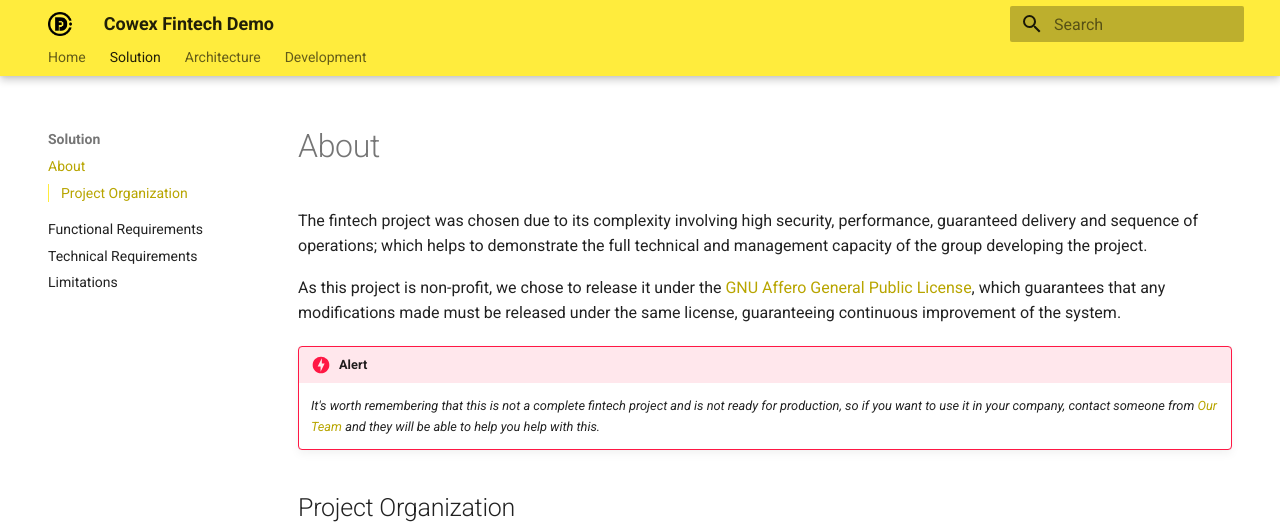
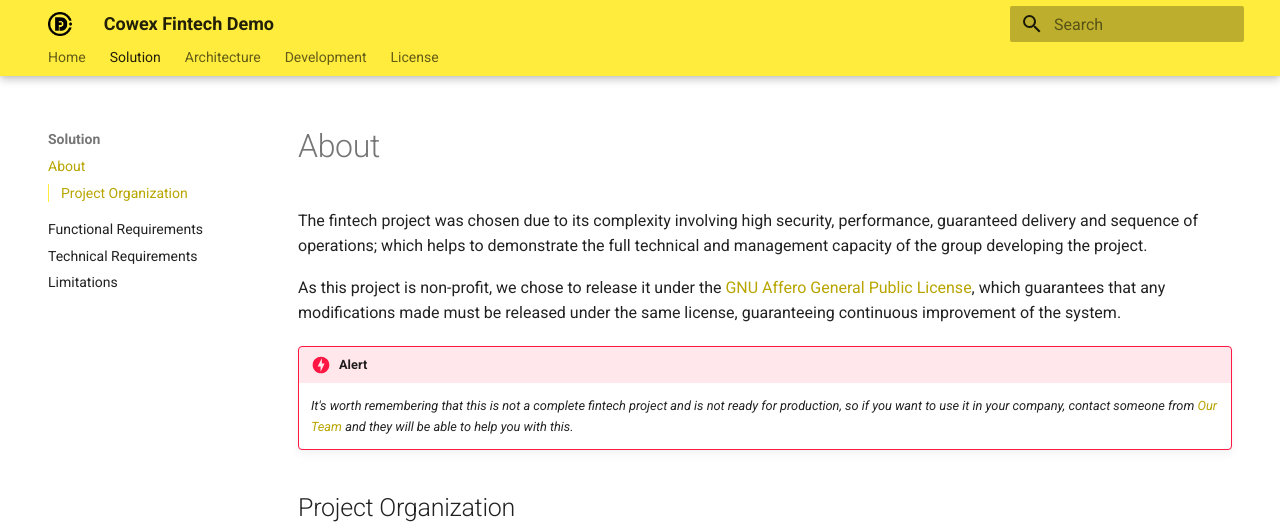
Before and after one commit to cowex-demo/codex-demo.github.io, an MkDocs documentation site: the page built from docs/solution/about.md, in a window 1280 px wide and 958 px high. Shown: the top 524 px of the window. Built offline with MkDocs 1.6.1 and Material for MkDocs 9.7.7, drawn with Linux system fonts in a browser that asks for light colours.

Commit message:
add license and finalize about

```diff
--- a/docs/solution/about.md
+++ b/docs/solution/about.md
@@ -4,7 +4,7 @@
 As this project is non-profit, we chose to release it under the [GNU Affero General Public License](../license.md), which guarantees that any modifications made must be released under the same license, guaranteeing continuous improvement of the system.
 
 !!! danger "Alert"
-    It's worth remembering that this is not a complete fintech project and is not ready for production, so if you want to use it in your company, contact someone from [Our Team](./dev/team.md) and they will be able to help you help with this.
+    It's worth remembering that this is not a complete fintech project and is not ready for production, so if you want to use it in your company, contact someone from [Our Team](../dev/team.md) and they will be able to help you with this.
 
 ## Project Organization
 
--- a/mkdocs.yml
+++ b/mkdocs.yml
@@ -80,3 +80,4 @@
     - Agile Method: ./dev/agile.md
     - Repositories: ./dev/repositories.md
     - Team: ./dev/team.md
+  - License: ./license.md
```
